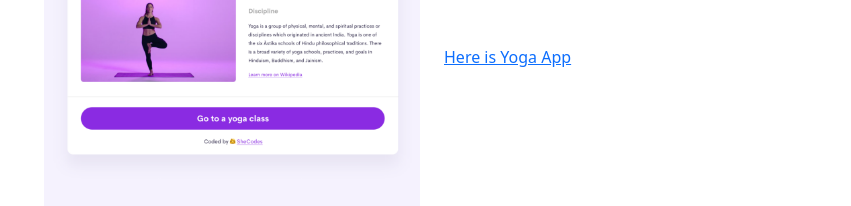
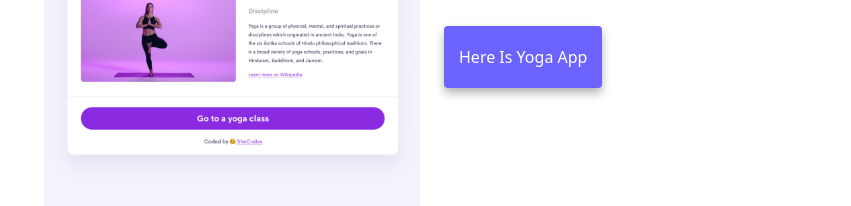
Before and after one commit to masoumehsalami/portfolio, a website: page index.html in a window 1280 px wide. Shown: the part 746-952 px from the top of the page, without its empty margins (208-1059 px from the left). Drawn offline with nearby package versions, Linux system fonts and the light colour scheme.

Commit message:
recheck style

```diff
--- a/style.css
+++ b/style.css
@@ -92,3 +92,13 @@ p {
 img {
   width: 500px;
 }
+.primary-link {
+  border-radius: 4px;
+  padding: 20px 15px;
+  text-decoration: none;
+  text-transform: capitalize;
+  background: var(--primary-color);
+  box-shadow: var(--box-shadow);
+  color: white;
+  box-align: center;
+}
```
